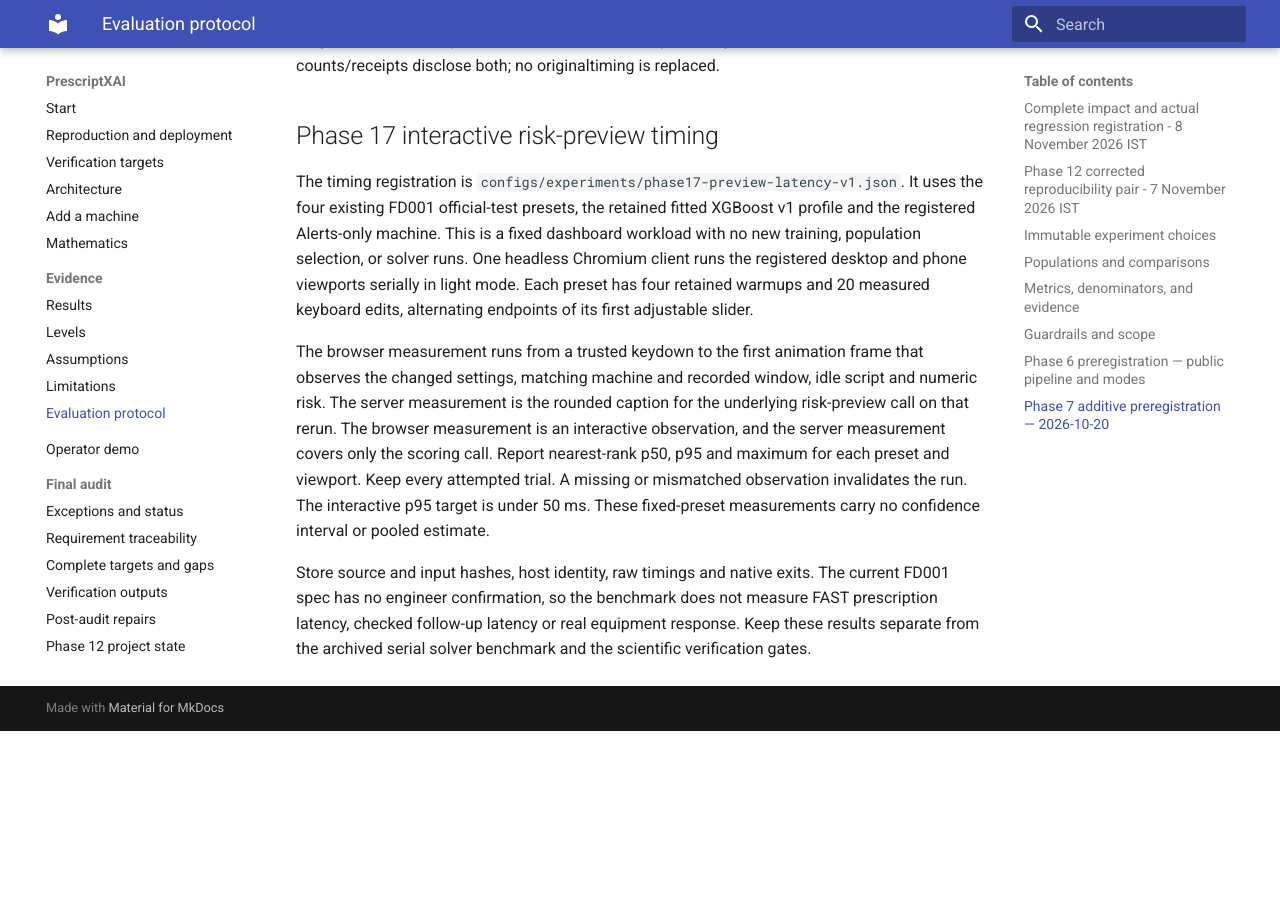
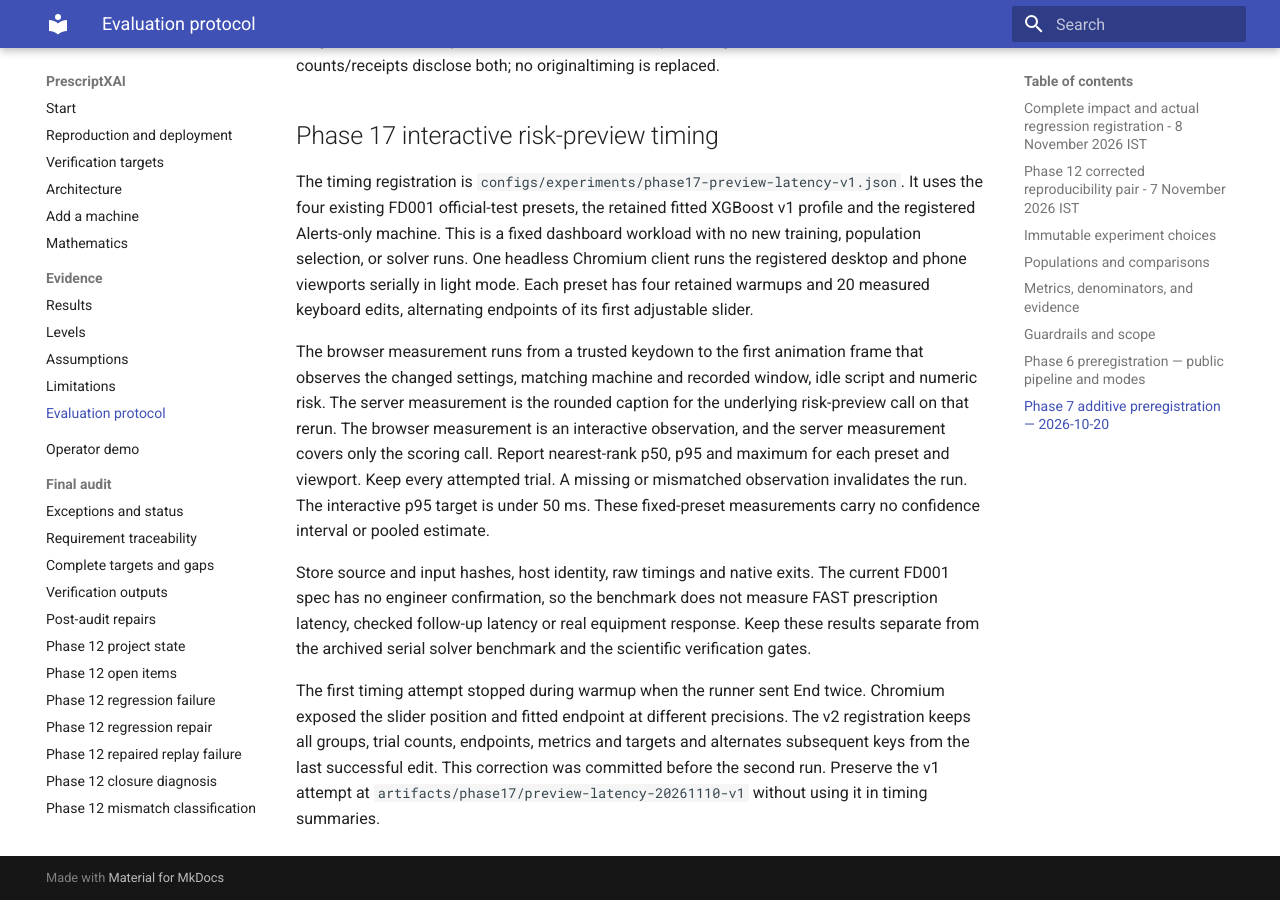
Before and after one commit to Chiranth-17/PrescriptXAI, an MkDocs documentation site: the page built from docs/evaluation_protocol.md, in a window 1280 px wide and 900 px high, scrolled down 18836 px. Built offline with MkDocs 1.6.1 and Material for MkDocs 9.7.7, drawn with Linux system fonts in a browser that asks for light colours; before the commit the page ends 19567 px from its top, so only the background shows below that.

Commit message:
test(phase17): alternate completed slider edits in timing trial

```diff
--- a/docs/evaluation_protocol.md
+++ b/docs/evaluation_protocol.md
@@ -707,3 +707,13 @@ The current FD001 spec has no engineer confirmation, so the benchmark
 does not measure FAST prescription latency, checked follow-up latency or
 real equipment response. Keep these results separate from the archived
 serial solver benchmark and the scientific verification gates.
+
+
+
+The first timing attempt stopped during warmup when the runner sent End
+twice. Chromium exposed the slider position and fitted endpoint at different
+precisions. The v2 registration keeps all groups, trial counts, endpoints,
+metrics and targets and alternates subsequent keys from the last successful
+edit. This correction was committed before the second run. Preserve the v1
+attempt at `artifacts/phase17/preview-latency-20261110-v1` without using it
+in timing summaries.
```
Also changed, not shown: 2 other files.
